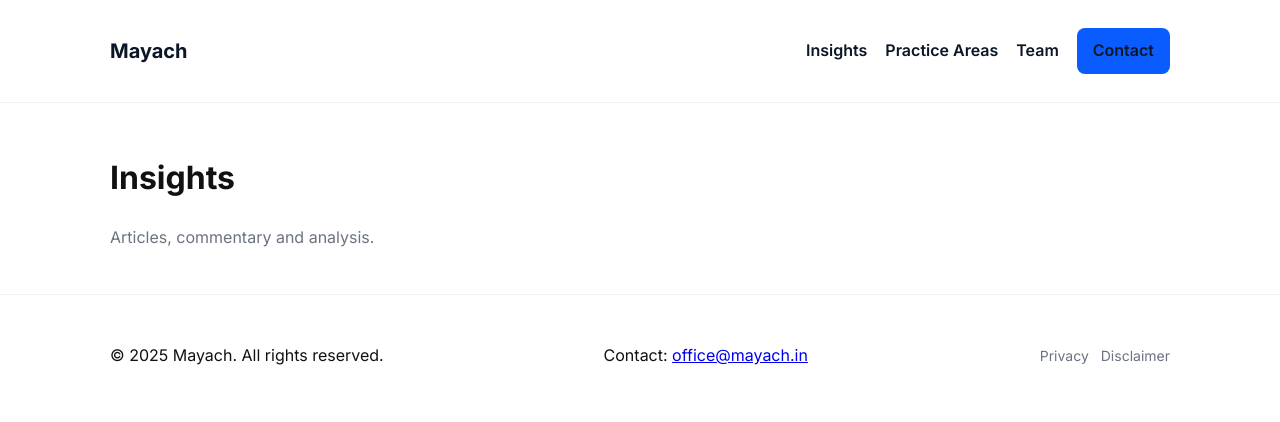
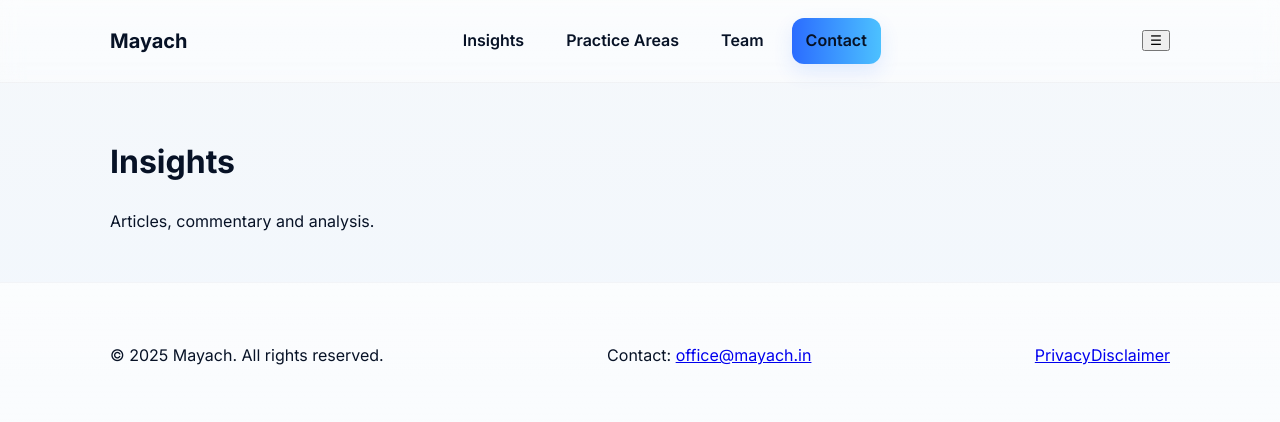
Before and after one commit to mrlawofficer/mayach.github.io, a Jekyll site: the page built from blog/index.md, in a window 1280 px wide. Shown: the top 422 px of the page. Built offline with Jekyll 4.4.1, drawn with Linux system fonts in a browser that asks for light colours.

Commit message:
Update style.css

```diff
--- a/assets/css/style.css
+++ b/assets/css/style.css
@@ -1,59 +1,213 @@
-/* Modern, clean law-firm style */
+/* assets/css/style.css
+   iPad Liquid style — glassmorphism, soft shadows, large touch targets */
 :root{
-  --max-width:1100px;
-  --accent:#0b5cff;
-  --muted:#6b7280;
-  --bg:#ffffff;
-  --card:#ffffff;
-  font-family: "Inter", system-ui, -apple-system, "Segoe UI", Roboto, "Helvetica Neue", Arial;
-  color-scheme: light;
+  --page-max:1100px;
+  --bg: linear-gradient(180deg,#f5f8fb 0%, #eef6ff 100%);
+  --glass: rgba(255,255,255,0.65);
+  --glass-strong: rgba(255,255,255,0.80);
+  --muted: #6b7280;
+  --text: #071226;
+  --accent: #2b6cff;
+  --accent-2: #4cc1ff;
+  --card-shadow: 0 8px 30px rgba(11,22,45,0.08);
+  --radius: 18px;
+  font-family: "Inter", system-ui, -apple-system, "SF Pro Text", "Helvetica Neue", Arial;
+  -webkit-font-smoothing:antialiased;
+  -moz-osx-font-smoothing:grayscale;
 }
+
 *{box-sizing:border-box}
-body{margin:0;background:var(--bg);color:#111;line-height:1.6;-webkit-font-smoothing:antialiased}
-.container{max-width:var(--max-width);margin:0 auto;padding:28px 20px}
-.header-inner{display:flex;align-items:center;justify-content:space-between;gap:12px}
-.site-header{position:sticky;top:0;background:rgba(255,255,255,0.98);backdrop-filter:saturate(120%) blur(4px);border-bottom:1px solid #eef2f7;z-index:60}
-.logo{font-weight:700;font-size:20px;color:#0b1726;text-decoration:none}
-.top-nav{display:flex;gap:18px;align-items:center}
-.top-nav a{color:#0b1726;text-decoration:none;font-weight:600}
-.nav-toggle{display:none;background:none;border:0;font-size:20px}
-.hero{position:relative;padding:64px 0;display:grid;align-items:center;min-height:380px}
-.hero-overlay{position:absolute;inset:0;background:linear-gradient(180deg,rgba(11,92,255,0.06),rgba(255,255,255,0));pointer-events:none}
-.hero-inner{display:grid;grid-template-columns:1fr 420px;gap:28px;align-items:center}
-.hero-copy h1{font-size:32px;margin:0 0 12px}
-.lead{color:var(--muted);margin-bottom:18px}
-.hero-image img{width:100%;height:320px;object-fit:cover;border-radius:10px;box-shadow:0 6px 20px rgba(10,10,20,0.06)}
-.btn{display:inline-block;padding:10px 16px;border-radius:8px;background:var(--accent);color:#fff;text-decoration:none;font-weight:600}
-.btn-outline{background:transparent;border:2px solid var(--accent);color:var(--accent);padding:8px 14px;border-radius:8px}
-.section{padding:56px 0}
-.section.alt{background:#fbfdff}
-.section-head{display:flex;flex-direction:column;gap:6px;margin-bottom:18px}
-.muted{color:var(--muted)}
-.cards{display:flex;gap:18px;flex-wrap:wrap}
-.card{background:var(--card);border-radius:10px;overflow:hidden;border:1px solid #eef2f7;flex:1 1 320px;display:flex;flex-direction:column}
-.card img{width:100%;height:180px;object-fit:cover}
-.card-body{padding:16px}
-.card-body h3{margin:0 0 8px;font-size:18px}
-.excerpt{color:var(--muted);margin-bottom:12px}
-.read-more{font-weight:600;color:var(--accent);text-decoration:none}
-.grid{display:grid;grid-template-columns:repeat(auto-fit,minmax(220px,1fr));gap:18px}
-.tile{background:#fff;border:1px solid #eef2f7;padding:18px;border-radius:10px}
-.team-grid{display:grid;grid-template-columns:repeat(auto-fit,minmax(200px,1fr));gap:18px}
-.person{background:#fff;border-radius:10px;padding:12px;text-align:center;border:1px solid #eef2f7}
-.person img{width:100%;height:180px;object-fit:cover;border-radius:8px;margin-bottom:10px}
-.contact-wrap{display:grid;grid-template-columns:1fr 1fr;gap:20px}
-.contact-form input,.contact-form textarea{width:100%;padding:10px;border-radius:8px;border:1px solid #e6edf3;margin-bottom:10px}
-.contact-form button{width:100%}
-.site-footer{border-top:1px solid #eef2f7;padding:20px 0;background:#fff}
-.footer-inner{display:flex;justify-content:space-between;align-items:center;gap:12px}
-.footer-nav a{margin-left:12px;color:var(--muted);text-decoration:none;font-size:14px}
+html,body{height:100%}
+body{
+  margin:0;
+  background: var(--bg);
+  color:var(--text);
+  -webkit-font-smoothing:antialiased;
+  line-height:1.6;
+  -webkit-tap-highlight-color: transparent;
+}
 
-/* Responsive */
-@media(max-width:980px){
-  .hero-inner{grid-template-columns:1fr}
-  .hero-image img{height:220px}
-  .contact-wrap{grid-template-columns:1fr}
-  .header-inner{padding:12px 0}
-  .nav-toggle{display:block}
-  .top-nav{display:none}
+/* Layout container */
+.container{
+  max-width:var(--page-max);
+  margin:0 auto;
+  padding:32px 20px;
 }
+
+/* Header - large, airy */
+.site-header{
+  position:sticky;
+  top:0;
+  z-index:80;
+  background: linear-gradient(180deg, rgba(255,255,255,0.65), rgba(255,255,255,0.45));
+  backdrop-filter: blur(10px) saturate(120%);
+  border-bottom: 1px solid rgba(15,23,42,0.04);
+}
+.header-inner{
+  display:flex;
+  align-items:center;
+  justify-content:space-between;
+  gap:16px;
+  padding:18px 20px;
+}
+.logo{
+  display:flex;
+  align-items:center;
+  gap:12px;
+  text-decoration:none;
+  color:var(--text);
+  font-weight:700;
+  font-size:20px;
+}
+.logo .brand-dot{
+  width:12px;height:12px;border-radius:50%;
+  background: linear-gradient(135deg,var(--accent),var(--accent-2));
+  box-shadow: 0 4px 18px rgba(43,108,255,0.18);
+}
+
+/* Nav - touch friendly */
+.top-nav{
+  display:flex;
+  gap:14px;
+  align-items:center;
+}
+.top-nav a{
+  text-decoration:none;
+  color:var(--text);
+  padding:10px 14px;
+  border-radius:12px;
+  font-weight:600;
+}
+.top-nav a.cta{
+  background: linear-gradient(90deg,var(--accent),var(--accent-2));
+  color:#fff;
+  box-shadow:0 8px 20px rgba(43,108,255,0.12);
+}
+
+/* Hero — large, centered, glass card */
+.hero{
+  padding:48px 0;
+  display:grid;
+  grid-template-columns: 1fr 420px;
+  gap:28px;
+  align-items:center;
+}
+.hero-card{
+  background: linear-gradient(180deg, rgba(255,255,255,0.72), rgba(255,255,255,0.62));
+  border-radius:22px;
+  padding:34px;
+  box-shadow: var(--card-shadow);
+  backdrop-filter: blur(10px) saturate(120%);
+  border: 1px solid rgba(255,255,255,0.6);
+  transform-style: preserve-3d;
+  transition: transform 0.45s cubic-bezier(.2,.9,.25,1), box-shadow 0.25s;
+}
+.hero-card:hover { transform: translateY(-6px); box-shadow:0 20px 40px rgba(10,20,40,0.12); }
+
+.hero h1{
+  margin:0 0 10px;
+  font-size:36px;
+  line-height:1.02;
+}
+.hero p.lead{ color:var(--muted); margin:0 0 18px; font-size:16px; max-width:62ch; }
+
+/* CTA buttons */
+.btn {
+  display:inline-block;
+  padding:12px 16px;
+  border-radius:14px;
+  font-weight:700;
+  text-decoration:none;
+  color:#fff;
+  background: linear-gradient(90deg,var(--accent),var(--accent-2));
+  box-shadow:0 8px 20px rgba(43,108,255,0.12);
+}
+.btn.ghost{
+  background:transparent;
+  color:var(--accent);
+  padding:10px 14px;
+  border-radius:12px;
+  border:1px solid rgba(11,92,255,0.12);
+}
+
+/* Hero right column image / card stack */
+.hero-stack{
+  display:flex;
+  gap:12px;
+  flex-direction:column;
+}
+.stack-card{
+  background: linear-gradient(180deg, #fff, rgba(255,255,255,0.85));
+  border-radius:16px;
+  padding:12px;
+  border:1px solid rgba(15,23,42,0.04);
+  box-shadow:0 8px 30px rgba(8,15,30,0.06);
+}
+.stack-card img{width:100%;height:160px;object-fit:cover;border-radius:10px}
+
+/* Sections */
+.section{padding:48px 0}
+.section.alt{background:transparent}
+
+/* Cards — liquid */
+.grid{
+  display:grid;
+  grid-template-columns: repeat(auto-fit,minmax(260px,1fr));
+  gap:18px;
+}
+.card{
+  background: linear-gradient(180deg, rgba(255,255,255,0.9), rgba(255,255,255,0.8));
+  border-radius:16px;
+  padding:16px;
+  box-shadow: var(--card-shadow);
+  border:1px solid rgba(255,255,255,0.6);
+  transition: transform .28s cubic-bezier(.2,.9,.25,1), box-shadow .2s;
+}
+.card:hover{ transform: translateY(-8px); box-shadow: 0 22px 50px rgba(10,20,40,0.12); }
+
+/* Blog listing — cards with soft overlay */
+.blog-list{ display:flex; flex-direction:column; gap:12px; }
+.blog-item{ display:flex; gap:14px; align-items:flex-start; padding:14px; border-radius:12px; background:rgba(255,255,255,0.85); border:1px solid rgba(255,255,255,0.6); box-shadow:var(--card-shadow); }
+.blog-item .thumb{ width:140px; height:96px; border-radius:10px; overflow:hidden; flex:0 0 140px; }
+.blog-item .thumb img{width:100%;height:100%;object-fit:cover;display:block;}
+.blog-item .meta{ flex:1 }
+.blog-item h3{ margin:0 0 6px; font-size:18px }
+.blog-item p{ margin:0; color:var(--muted); font-size:14px }
+
+/* Article readability — max width, large type */
+.article-wrapper{
+  max-width:760px;
+  margin:28px auto;
+  padding:36px;
+  background: linear-gradient(180deg, rgba(255,255,255,0.9), rgba(255,255,255,0.82));
+  border-radius:18px;
+  border:1px solid rgba(255,255,255,0.6);
+  box-shadow: var(--card-shadow);
+}
+.article-wrapper h1{ font-size:30px; margin:0 0 10px }
+.article-meta{ color:var(--muted); margin-bottom:18px }
+.article-wrapper p{ font-size:18px; color:var(--text); line-height:1.78; margin:14px 0 }
+.article-wrapper img{ display:block; max-width:100%; border-radius:12px; margin:18px 0 }
+
+/* Image grid with soft rounding */
+.img-grid{ display:grid; grid-template-columns: repeat(auto-fit, minmax(120px,1fr)); gap:10px; }
+.img-grid img{ width:100%; height:100%; object-fit:cover; border-radius:12px; display:block; }
+
+/* Footer */
+.site-footer{ padding:28px 0; background: linear-gradient(180deg, rgba(255,255,255,0.7), rgba(255,255,255,0.6)); border-top:1px solid rgba(15,23,42,0.03); }
+.footer-inner{ display:flex; justify-content:space-between; align-items:center; gap:12px }
+
+/* Micro responsive */
+@media (max-width:980px){
+  .hero{ grid-template-columns:1fr; padding:28px 0 }
+  .hero-stack{ flex-direction:row }
+  .stack-card img{ height:140px }
+  .grid{ grid-template-columns: repeat(auto-fit, minmax(220px,1fr)) }
+}
+@media (max-width:600px){
+  .header-inner{ padding:10px 14px }
+  .logo{ font-size:18px }
+  .blog-item{ flex-direction:column; align-items:flex-start }
+  .blog-item .thumb{ width:100%; height:220px; flex: none }
+  .article-wrapper{ padding:20px }
+}
```
